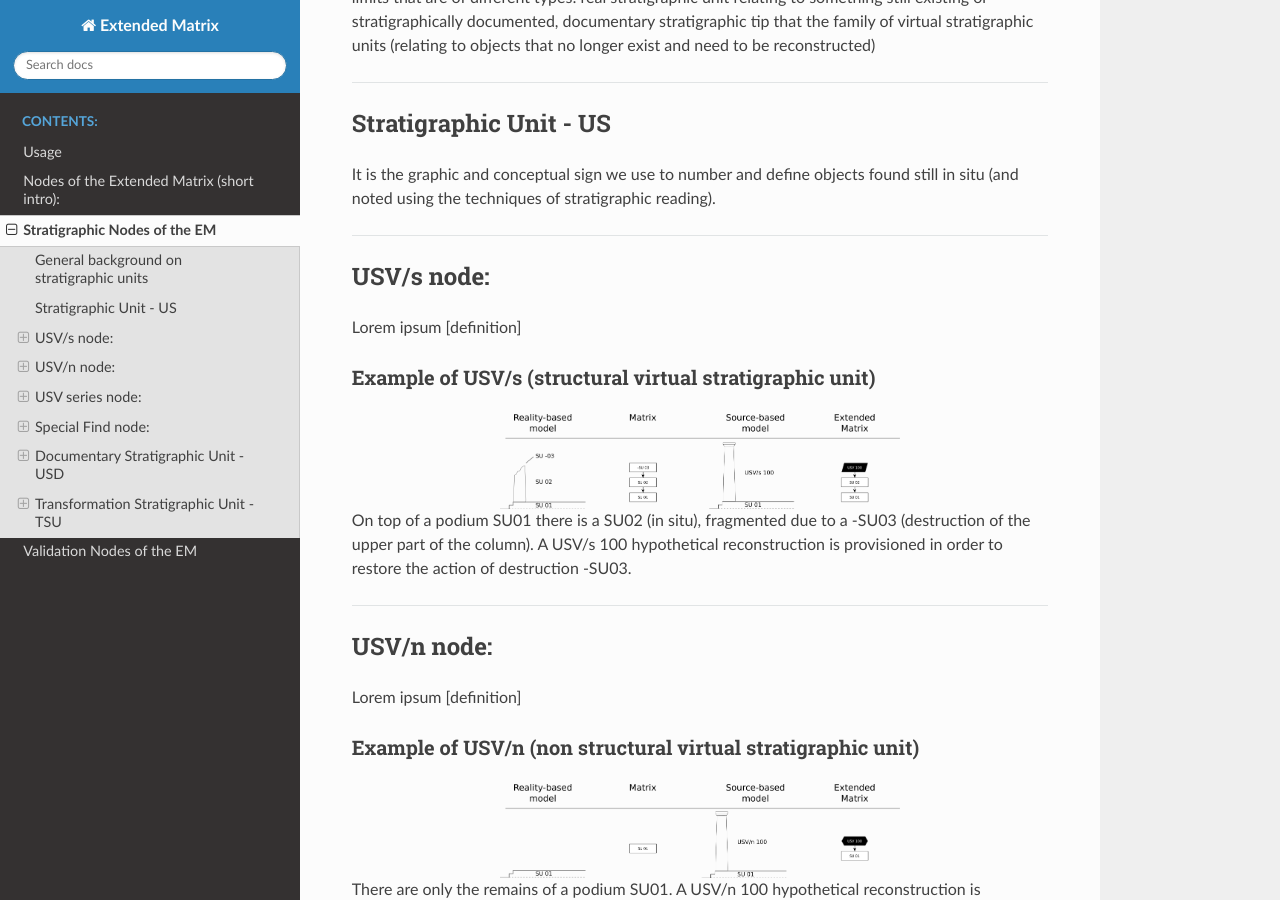
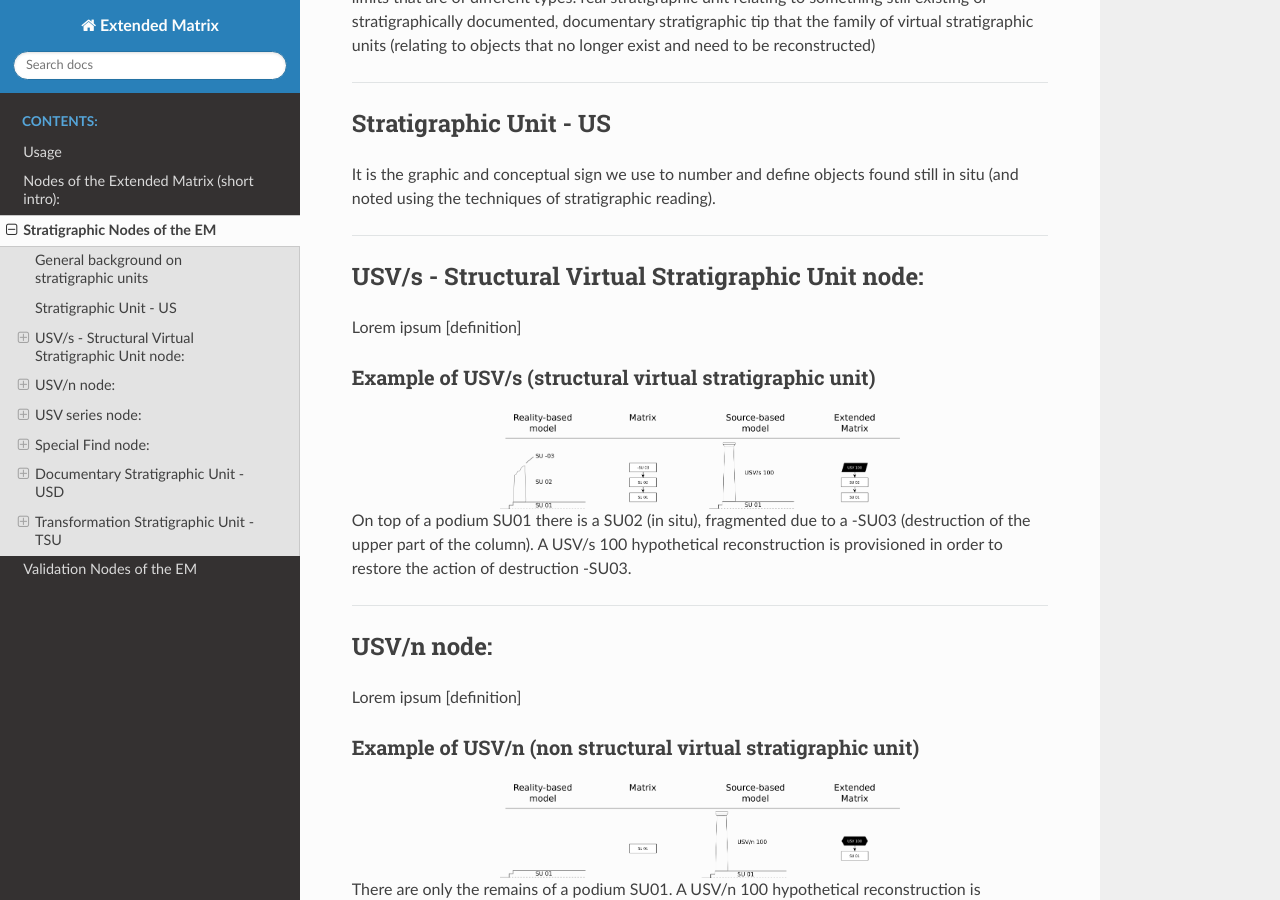
Before and after one commit to zalmoxes-laran/ExtendedMatrix-doc, a Sphinx documentation site: the page built from docs/stratigraphic_nodes.rst, in a window 1280 px wide and 900 px high, scrolled down 446 px. Built offline with Sphinx 7.4.7 and the Read the Docs theme 3.1.0, drawn with Linux system fonts in a browser that asks for light colours; pages that are not in the unit, such as notebooks, are missing from menus.

Commit message:
Update stratigraphic_nodes.rst

```diff
--- a/docs/stratigraphic_nodes.rst
+++ b/docs/stratigraphic_nodes.rst
@@ -23,7 +23,7 @@ It is the graphic and conceptual sign we use to number and define objects found
 
 .. _usvnodes:
 
-USV/s node:
+USV/s - Structural Virtual Stratigraphic Unit node:
 -----------
 
 Lorem ipsum [definition]
```
